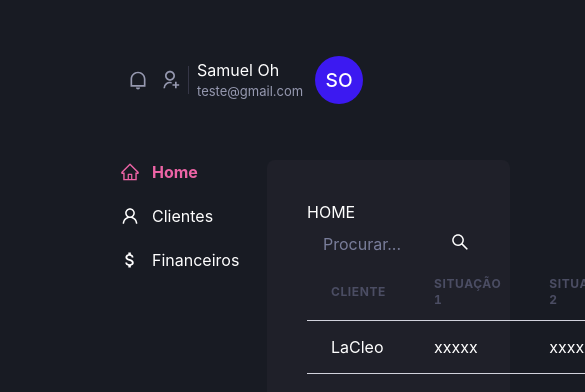
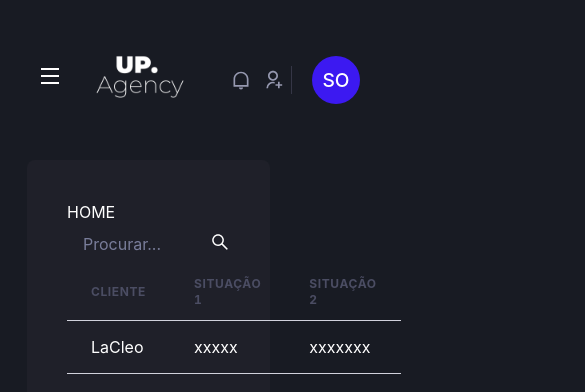
Before and after one commit to samueloh99/FinancialManager, a React (Create React App) app: page / in a window 390 px wide. Shown: the top 392 px of the page, 585 px wide, since content can reach past the window. Built offline with nearby package versions, Linux system fonts and the light colour scheme.

Commit message:
Refactored to responsive

```diff
--- a/src/components/Header.js
+++ b/src/components/Header.js
@@ -1,14 +1,32 @@
 import React from "react";
 
-import { Flex, Image, HStack, Icon, Box, Text, Avatar } from "@chakra-ui/react";
+import {
+	Flex,
+	Image,
+	HStack,
+	Icon,
+	Box,
+	IconButton,
+	Text,
+	Avatar,
+	useBreakpointValue,
+} from "@chakra-ui/react";
 
-import { RiNotificationLine, RiUserAddLine } from "react-icons/ri";
+import { Link } from "react-router-dom";
+
+import { RiMenuLine, RiNotificationLine, RiUserAddLine } from "react-icons/ri";
 
 import Logo from "../assets/logo.png";
 
-import { Link } from "react-router-dom";
+import { useSidebarDrawer } from "../context/SidebarDrawerContext";
 
 const Header = () => {
+	const { onOpen } = useSidebarDrawer();
+
+	const isWideVersion = useBreakpointValue({
+		base: false,
+		lg: true,
+	});
 	return (
 		<Flex
 			as="header"
@@ -16,8 +34,18 @@ const Header = () => {
 			maxWidth="100%"
 			h="20"
 			m="40px 0px"
-			px="120px"
+			px={{ base: "30px", lg: "120px" }}
 			align="center">
+			{!isWideVersion && (
+				<IconButton
+					aria-label="Open navigation"
+					fontSize="24"
+					variant="unstyled"
+					mr="5"
+					onClick={onOpen}
+					icon={<Icon as={RiMenuLine} />}
+				/>
+			)}
 			<Link to="/">
 				<Image width="100px" src={Logo} />
 			</Link>
@@ -35,10 +63,14 @@ const Header = () => {
 				</HStack>
 				<Flex align="center">
 					<Box>
-						<Text>Samuel Oh</Text>
-						<Text color="gray.300" fontSize="small">
-							teste@gmail.com
-						</Text>
+						{isWideVersion && (
+							<>
+								<Text>Samuel Oh</Text>
+								<Text color="gray.300" fontSize="small">
+									teste@gmail.com
+								</Text>
+							</>
+						)}
 					</Box>
 					<Avatar size="md" ml="3" name="Samuel Oh" />
 				</Flex>
--- a/src/components/Sidebar.js
+++ /dev/null
@@ -1,38 +0,0 @@
-import React from "react";
-
-import { NavLink } from "react-router-dom";
-
-import { Flex, Text, Box, Stack } from "@chakra-ui/react";
-
-import { adminMenus } from "./data/adminMenus";
-
-const Sidebar = () => {
-	// const { asPath } = useRouter();
-
-	return (
-		<Box as="aside" w="15%" px="120px">
-			<Stack align="start" spacing={5}>
-				{adminMenus.map((item, index) => {
-					const { link, title, icon } = item;
-					return (
-						<NavLink
-							key={index}
-							exact={true}
-							activeStyle={{
-								fontWeight: "bold",
-								color: "#ED64A6",
-							}}
-							to={link}>
-							<Flex align="center">
-								{icon}
-								<Text ml="3">{title}</Text>
-							</Flex>
-						</NavLink>
-					);
-				})}
-			</Stack>
-		</Box>
-	);
-};
-
-export default Sidebar;
--- /dev/null
+++ b/src/components/Sidebar/Sidebar.js
@@ -0,0 +1,34 @@
+import React from "react";
+
+import { NavLink } from "react-router-dom";
+
+import { adminMenus } from "../data/adminMenus";
+
+import { Flex, Text, Stack } from "@chakra-ui/react";
+
+const SidebarNav = () => {
+	return (
+		<Stack align="start" spacing={5}>
+			{adminMenus.map((item, index) => {
+				const { link, title, icon } = item;
+				return (
+					<NavLink
+						key={index}
+						exact={true}
+						activeStyle={{
+							fontWeight: "bold",
+							color: "#ED64A6",
+						}}
+						to={link}>
+						<Flex align="center">
+							{icon}
+							<Text ml="3">{title}</Text>
+						</Flex>
+					</NavLink>
+				);
+			})}
+		</Stack>
+	);
+};
+
+export default SidebarNav;
--- /dev/null
+++ b/src/components/Sidebar/index.js
@@ -0,0 +1,53 @@
+import React from "react";
+
+import {
+	DrawerContent,
+	DrawerOverlay,
+	Box,
+	Drawer,
+	DrawerCloseButton,
+	DrawerBody,
+	DrawerHeader,
+	useBreakpointValue,
+} from "@chakra-ui/react";
+
+import SidebarNav from "./Sidebar";
+
+import { useSidebarDrawer } from "../../context/SidebarDrawerContext";
+
+const Sidebar = () => {
+	const { isOpen, onClose } = useSidebarDrawer();
+
+	const isDrawerSidebar = useBreakpointValue({
+		base: true,
+		lg: false,
+	});
+
+	if (isDrawerSidebar) {
+		return (
+			<Drawer isOpen={isOpen} placement="left" onClose={onClose}>
+				<DrawerOverlay>
+					<DrawerContent
+						bg="gray.800"
+						color="white"
+						alignSelf="center"
+						justifyContent="center">
+						<DrawerCloseButton />
+						<DrawerHeader>Navegação</DrawerHeader>
+						<DrawerBody>
+							<SidebarNav />
+						</DrawerBody>
+					</DrawerContent>
+				</DrawerOverlay>
+			</Drawer>
+		);
+	}
+
+	return (
+		<Box as="aside" w="15%" px="120px">
+			<SidebarNav />
+		</Box>
+	);
+};
+
+export default Sidebar;
--- /dev/null
+++ b/src/context/SidebarDrawerContext.js
@@ -0,0 +1,17 @@
+import { createContext, useContext } from "react";
+
+import { useDisclosure } from "@chakra-ui/react";
+
+const SidebarDrawerContext = createContext({});
+
+export function SidebarDrawerProvider({ children }) {
+	const discloure = useDisclosure();
+
+	return (
+		<SidebarDrawerContext.Provider value={discloure}>
+			{children}
+		</SidebarDrawerContext.Provider>
+	);
+}
+
+export const useSidebarDrawer = () => useContext(SidebarDrawerContext);
--- a/src/index.js
+++ b/src/index.js
@@ -11,11 +11,15 @@ import { chakraTheme } from "./style/chakraTheme";
 
 import { queryClient } from "../src/services/queryClient";
 
+import { SidebarDrawerProvider } from "./context/SidebarDrawerContext";
+
 ReactDOM.render(
 	<React.StrictMode>
 		<QueryClientProvider client={queryClient}>
 			<ChakraProvider resetCSS theme={chakraTheme}>
-				<App />
+				<SidebarDrawerProvider>
+					<App />
+				</SidebarDrawerProvider>
 			</ChakraProvider>
 			<ReactQueryDevtools />
 		</QueryClientProvider>
--- a/src/routes.js
+++ b/src/routes.js
@@ -3,7 +3,7 @@ import { Route, BrowserRouter } from "react-router-dom";
 
 import Home from "./components/paginas/Home";
 import Header from "./components/Header";
-import Sidebar from "./components/Sidebar";
+import Sidebar from "./components/Sidebar/index";
 import Cliente from "./components/paginas/Cliente/index";
 import Financeiro from "./components/paginas/Financeiro";
 
```
